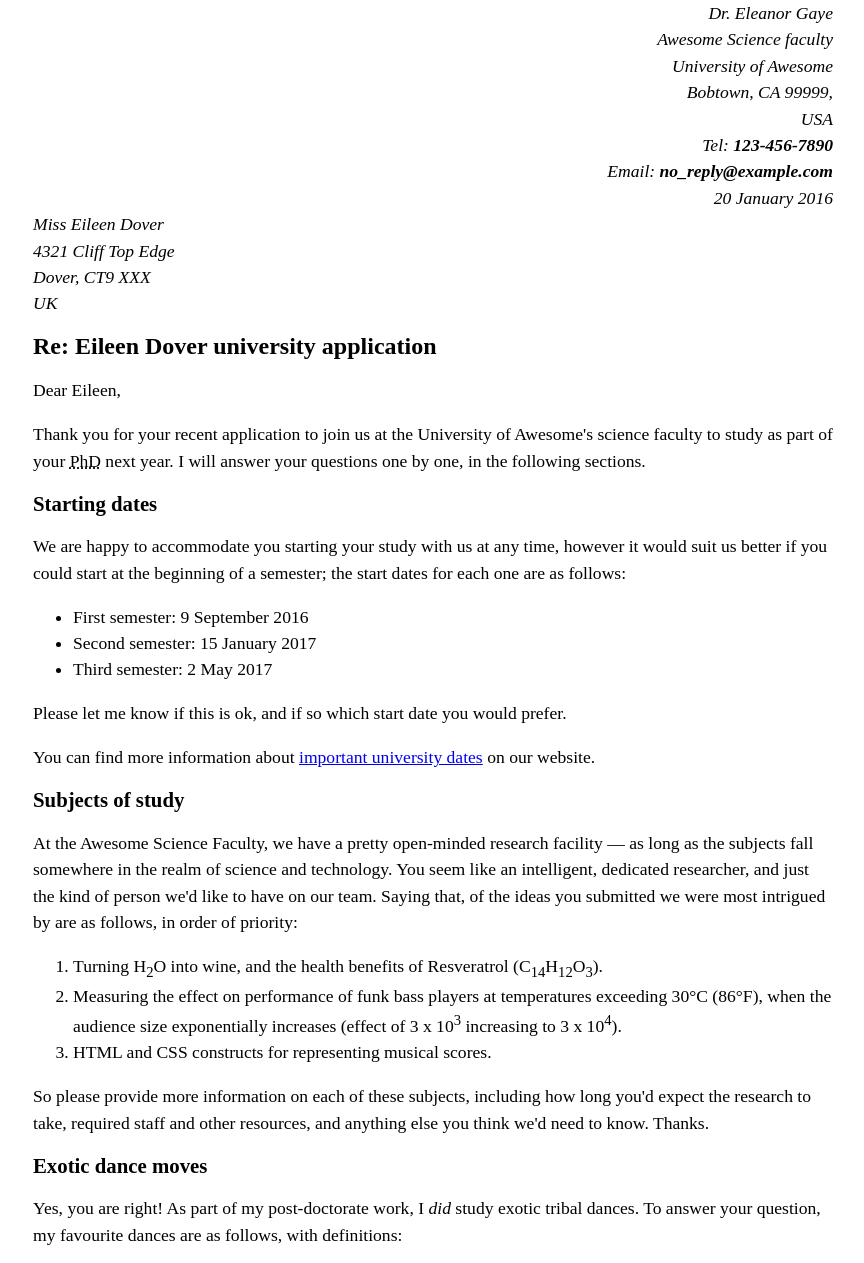
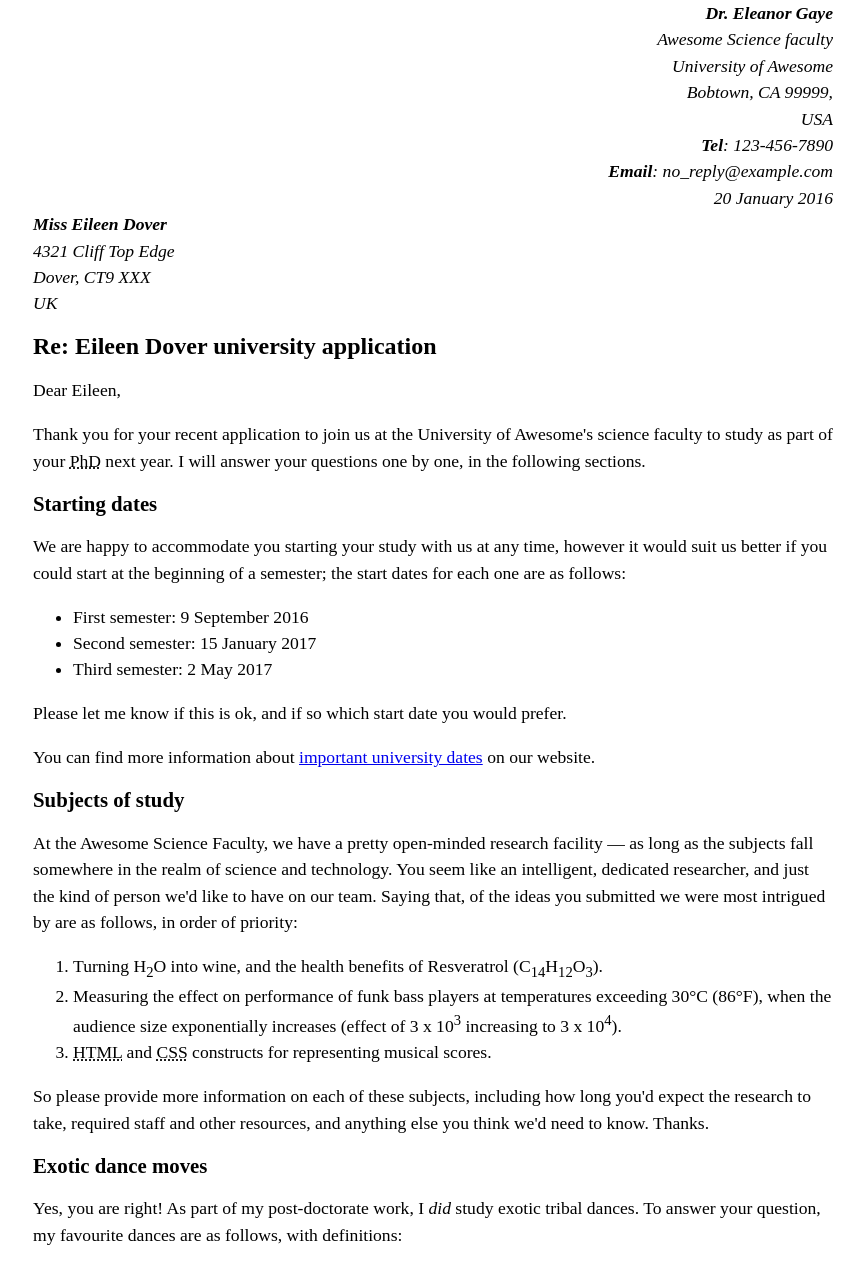
Before and after one commit to minmmmmin/git-tutorial, a plain HTML site: page index.html in a window 1280 px wide. Shown: the top 1263 px of the page, without its empty margins (207-1071 px from the left). Drawn offline with Linux system fonts and the light colour scheme.

Commit message:
引用・略語の追加

```diff
--- a/index.html
+++ b/index.html
@@ -9,6 +9,7 @@
       body {
         max-width: 800px;
         margin: 0 auto;
+        font-family: 'Times New Roman', Times, serif;
       }
 
       .sender-column {
@@ -35,18 +36,18 @@
 <body>
 
 <address class="sender-column">
-    Dr. Eleanor Gaye<br>
+    <strong>Dr. Eleanor Gaye</strong><br>
     Awesome Science faculty<br>
     University of Awesome<br>
     Bobtown, CA 99999,<br>
     USA<br>
-    Tel: <strong>123-456-7890</strong><br>
-    Email: <strong>no_reply@example.com</strong><br>
+    <strong>Tel</strong>: 123-456-7890<br>
+    <strong>Email</strong>: no_reply@example.com<br>
     <time datetime="2016-01-20">20 January 2016</time>
 </address>
 
 <address>
-    Miss Eileen Dover<br>
+    <strong>Miss Eileen Dover</strong><br>
     4321 Cliff Top Edge<br>
     Dover, CT9 XXX<br>
     UK
@@ -79,7 +80,7 @@
 <ol>
     <li>Turning H<sub>2</sub>O into wine, and the health benefits of Resveratrol (C<sub>14</sub>H<sub>12</sub>O<sub>3</sub>).</li>
     <li>Measuring the effect on performance of funk bass players at temperatures exceeding 30°C (86°F), when the audience size exponentially increases (effect of 3 x 10<sup>3</sup> increasing to 3 x 10<sup>4</sup>).</li>
-    <li>HTML and CSS constructs for representing musical scores.</li>
+    <li><abbr title="HyperText Markup Language">HTML</abbr> and <abbr title="Cascading Style Sheets">CSS</abbr> constructs for representing musical scores.</li>
 </ol>
 
 <p>So please provide more information on each of these subjects, including how long you'd expect the research to take, required staff and other resources, and anything else you think we'd need to know. Thanks.</p>
@@ -110,7 +111,9 @@
 
 <p>Dr Eleanor Gaye</p>
 
-<p>University of Awesome motto:“Be awesome to each other.” -- <cite>The memoirs of Bill S Preston, Esq</p>
+<blockquote cite="http://example.com">
+  <p>University of Awesome motto:  “Be awesome to each other.” -- <cite>The memoirs of Bill S Preston, Esq</cite></p>
+</blockquote>
 
 </body>
 </html>
```
